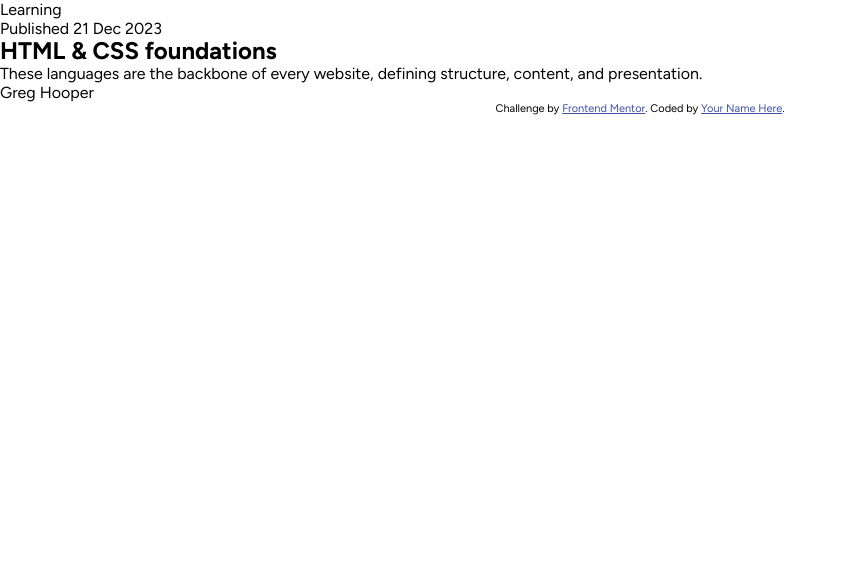
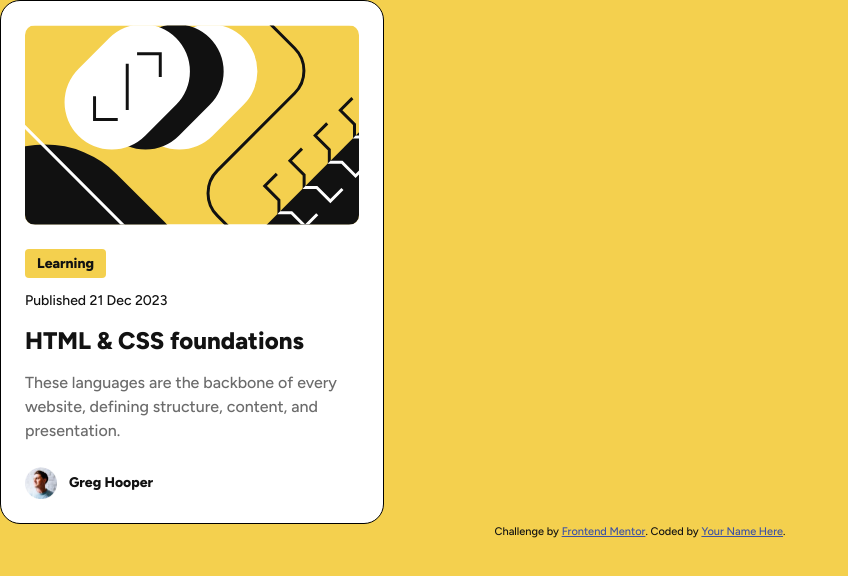
Before and after one commit to i-am-Shekinah/blog-preview-card, a plain HTML site: page index.html in a window 1280 px wide. Shown: the whole page, without its empty margins (0-848 px from the left). Drawn offline with Linux system fonts and the light colour scheme.

Commit message:
Update card styles

```diff
--- a/index.html
+++ b/index.html
@@ -27,24 +27,42 @@
 <body>
 
   <main>
-    Learning
 
-    <p>Published 21 Dec 2023</p>
+    <article class="blog-card">
 
-    <h2>HTML & CSS foundations</h2>
+      <img src="assets/images/illustration-article.svg"
+        alt="Abstract Illustration that serves as a banner image for the card">
 
-    <p>These languages are the backbone of every website, defining structure, content, and presentation.</p>
 
-    <p>Greg Hooper</p>
+      <section class="card-content">
 
-    <div class="attribution">
-      Challenge by <a href="https://www.frontendmentor.io?ref=challenge" target="_blank">Frontend Mentor</a>.
-      Coded by <a href="#">Your Name Here</a>.
-    </div>
+        <p class="category-label" aria-label="Category">Learning</p>
+
+        <time datetime="2023-12-21" class="publication-date">Published 21 Dec 2023</time>
+
+        <h2 class="card-title">HTML & CSS foundations</h2>
+
+        <p class="card-description">These languages are the backbone of every website, defining structure, content, and presentation.</p>
+
+      </section>
+
+      <figure class="user-profile">
+        <img src="assets/images/image-avatar.webp" alt="Profile photo of Greg Hooper">
+        <figcaption>Greg Hooper</figcaption>
+      </figure>
+
+    </article>
 
   </main>
 
 
+  <footer class="attribution">
+    <p>
+      Challenge by <a href="https://www.frontendmentor.io?ref=challenge" target="_blank">Frontend Mentor</a>.
+      Coded by <a href="#">Your Name Here</a>.
+    </p>
+  </footer>
+
 </body>
 
 </html>
--- a/style.css
+++ b/style.css
@@ -8,21 +8,84 @@
 
 
 
-  /* font: * font: [font-weight] [font-size]/[line-height]; */
+  /* font: * font: [font-weight] [font-size]/[line-height]; [font-family]*/
 
-  --text-preset-1: 800 1.5rem/1.5;
-  --text-preset-2: 500 1rem/1.5;
-  --text-preset-3: 500 0.875rem/1.5;
-  --text-preset-3-bold: 800 0.875rem/1.5;
+  --text-preset-1: 800 1.5rem/1.5 "Figtree", sans-serif;
+  --text-preset-2: 500 1rem/1.5 "Figtree", sans-serif;
+  --text-preset-3: 500 0.875rem/1.5 "Figtree", sans-serif;
+  --text-preset-3-bold: 800 0.875rem/1.5 "Figtree", sans-serif;
 }
 
 
 body {
+  /* display: grid; */
+  /* place-items: center; */
   font: var(--text-preset-2);
   letter-spacing: 0rem;
   font-family: "Figtree", sans-serif;
+  background-color: var(--yellow);
+  color: var(--gray-950);
+  overflow-x: hidden;
 }
 
+
+.blog-card {
+  /* width: 24rem; */
+  /* height: 32.625rem; */
+  display: flex;
+  flex-direction: column;
+  gap: 24px;
+  min-width: 20.4375rem;
+  max-width: 24rem;
+  background-color: var(--white);
+  border: 1px solid black;
+  border-radius: 20px;
+  padding: 24px;
+  /* margin: auto; */
+}
+
+
+.blog-card img {
+  border-radius: 10px;
+}
+
+.card-content {
+  display: flex;
+  flex-direction: column;
+  gap: 12px;
+}
+
+.category-label {
+  width: fit-content;
+  background-color: var(--yellow);
+  border-radius: 4px;
+  padding: 4px 12px;
+  font: var(--text-preset-3-bold);
+}
+
+.publication-date {
+  font: var(--text-preset-3)
+}
+
+h2.card-title {
+  font: var(--text-preset-1);
+}
+
+.card-content > .card-description {
+  color: var(--gray-500);
+}
+
+.user-profile {
+  display: flex;
+  align-items: center;
+  gap: 12px;
+  font: var(--text-preset-3-bold);
+}
+
+.user-profile > img {
+  width: 2rem;
+  height: 2rem;
+}
 
 .attribution {
   font-size: 0.6875rem;
```
